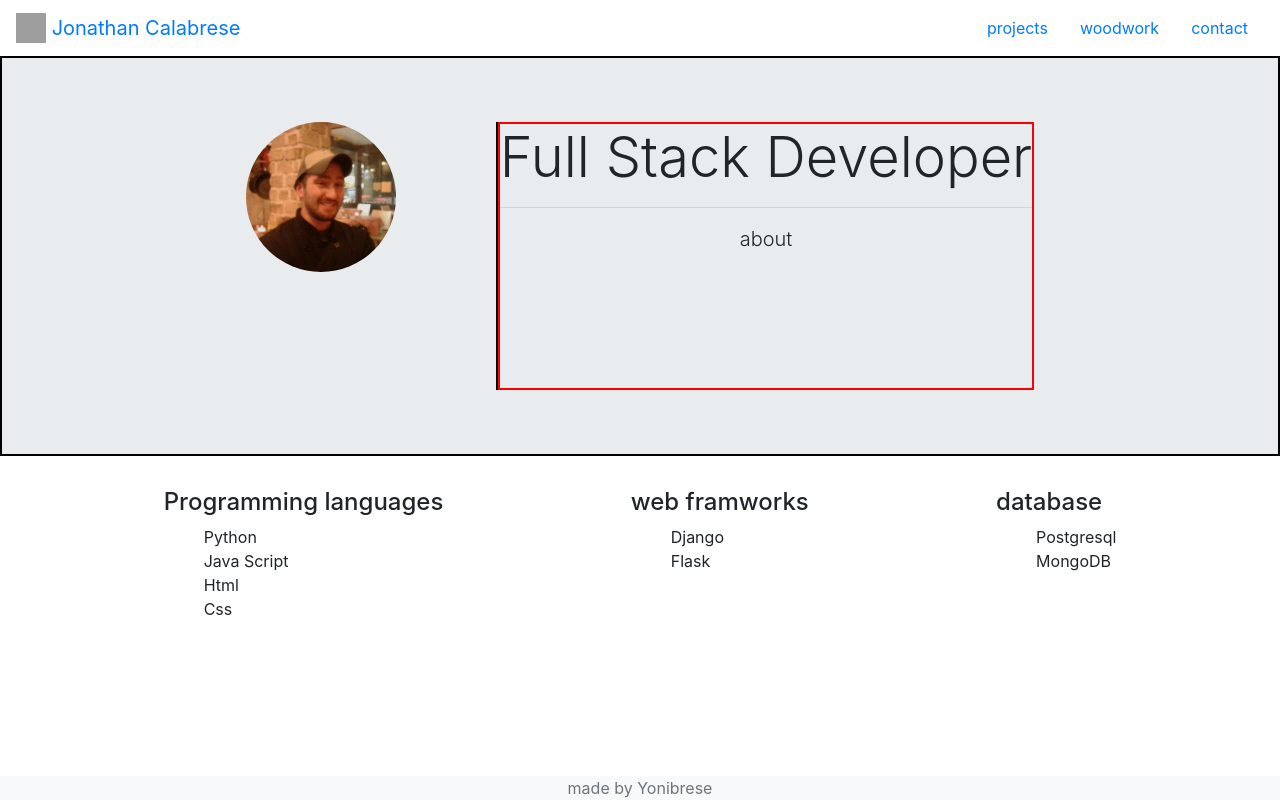
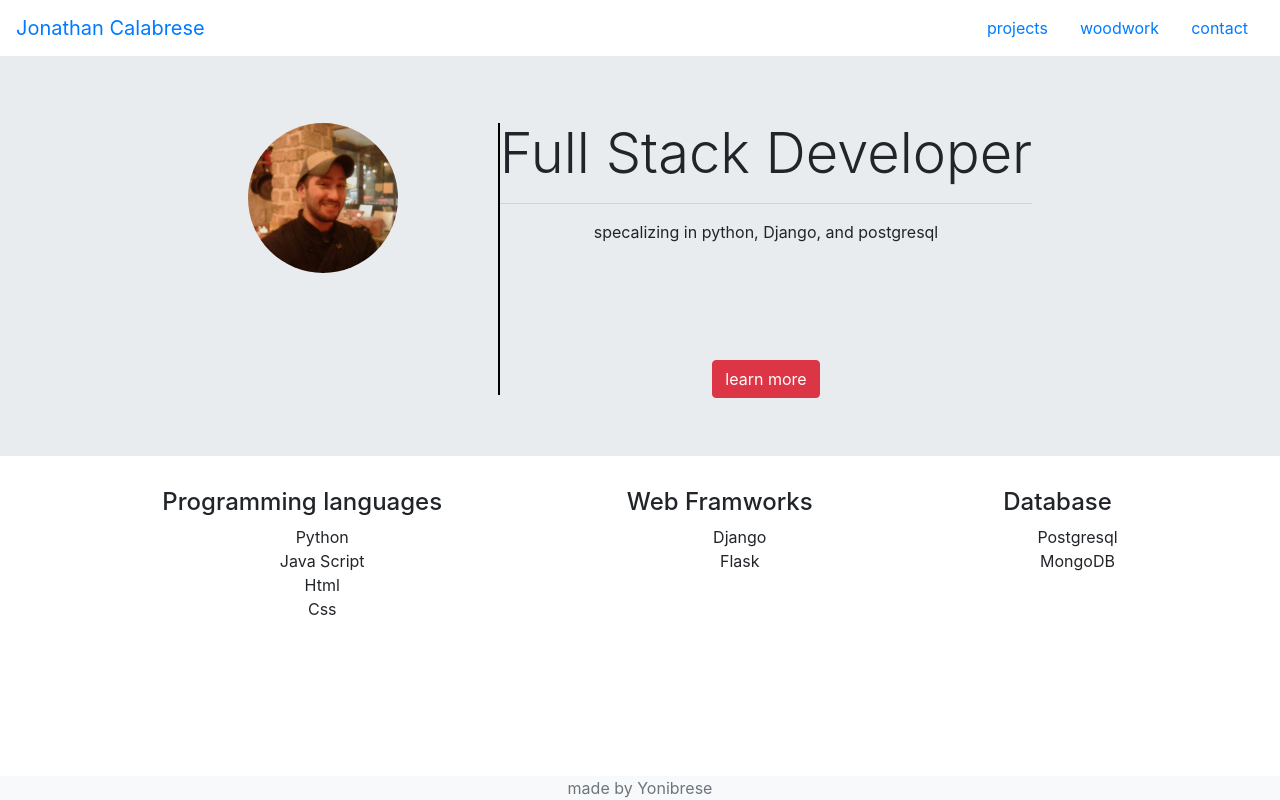
Before and after one commit to Yonibrese/personal_site, a Django app: page / in a window 1280 px wide. Run offline with Django 3.2, Linux system fonts and the light colour scheme; some libraries are stand-ins or nearby versions; grey boxes are pictures that could not be loaded.

Commit message:
more styling added about path

```diff
--- a/static/style.css
+++ b/static/style.css
@@ -2,8 +2,8 @@
     display: flex;
     flex-direction: row;
     height: 50vh;
-    border: 2px solid black;
     justify-content: center;
+    flex-wrap: nowrap;
 }
 
 #jumbo_img{
@@ -12,17 +12,18 @@
     align-self: center;
     height: 100%;
 }
+
 #jumbo_text{
-	border: 2px solid red;
-}
-
-#jumbo_text p{
 	text-align: center;
 	display: block;
+}
+#jumbo_text a{
+	margin-top: 100px;
 }
 
 #attr{
 	justify-content: space-around;
+	text-align: center;
 }
 
 #attr ul{
--- a/templates/base.html
+++ b/templates/base.html
@@ -14,7 +14,7 @@
 <div id="nav">
     <nav class="navbar">
         <a class="navbar-brand" href="{% url 'home' %}">
-            <img src="#" height="30" width="30" alt="..." class="d-inline-block align-top">
+<!--            <img src="#" height="30" width="30" alt="..." class="d-inline-block align-top">-->
             Jonathan Calabrese
         </a>
         <nav class="nav justify-content-end">
--- a/templates/home.html
+++ b/templates/home.html
@@ -14,7 +14,8 @@
                 <h1 class="display-4">Full Stack Developer</h1>
                 <hr>
                 <div>
-                    <p class="lead">about</p>
+                    <p>specalizing in python, Django, and postgresql</p>
+                    <a href="{% url 'about' %}" class="btn btn-danger" >learn more</a>
                 </div>
             </div>
         </div>
@@ -31,14 +32,14 @@
                 </ul>
             </div>
             <div id='framworks'>
-                <h4>web framworks</h4>
+                <h4>Web Framworks</h4>
                 <ul>
                     <li>Django</li>
                     <li>Flask</li>
                 </ul>
             </div>
             <div id="data">
-                <h4>database</h4>
+                <h4>Database</h4>
                 <ul>
                     <li>Postgresql</li>
                     <li>MongoDB</li>
--- a/yonibrese/urls.py
+++ b/yonibrese/urls.py
@@ -23,6 +23,7 @@ from django.conf.urls.static import static
 urlpatterns = [
     path('admin/', admin.site.urls),
     path('', TemplateView.as_view(template_name='home.html'), name='home'),
+    path('about/', TemplateView.as_view(template_name='about.html'), name='about'),
     path('web/', include('projects.urls')),
     path('wood/', include('woodwork.urls'))
 ]+static(settings.MEDIA_URL, document_root=settings.MEDIA_ROOT)
```
Also changed, not shown: templates/about.html (added, +8 -0 lines).
